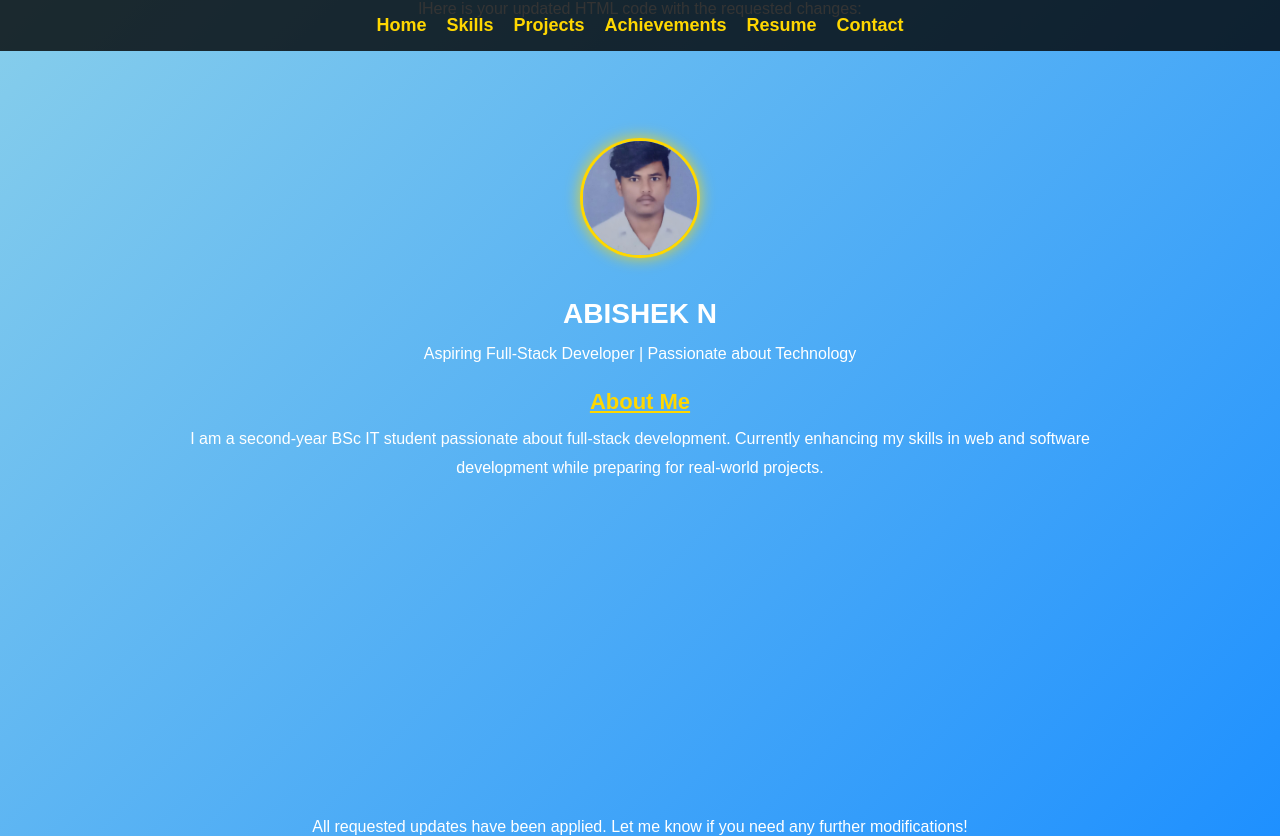
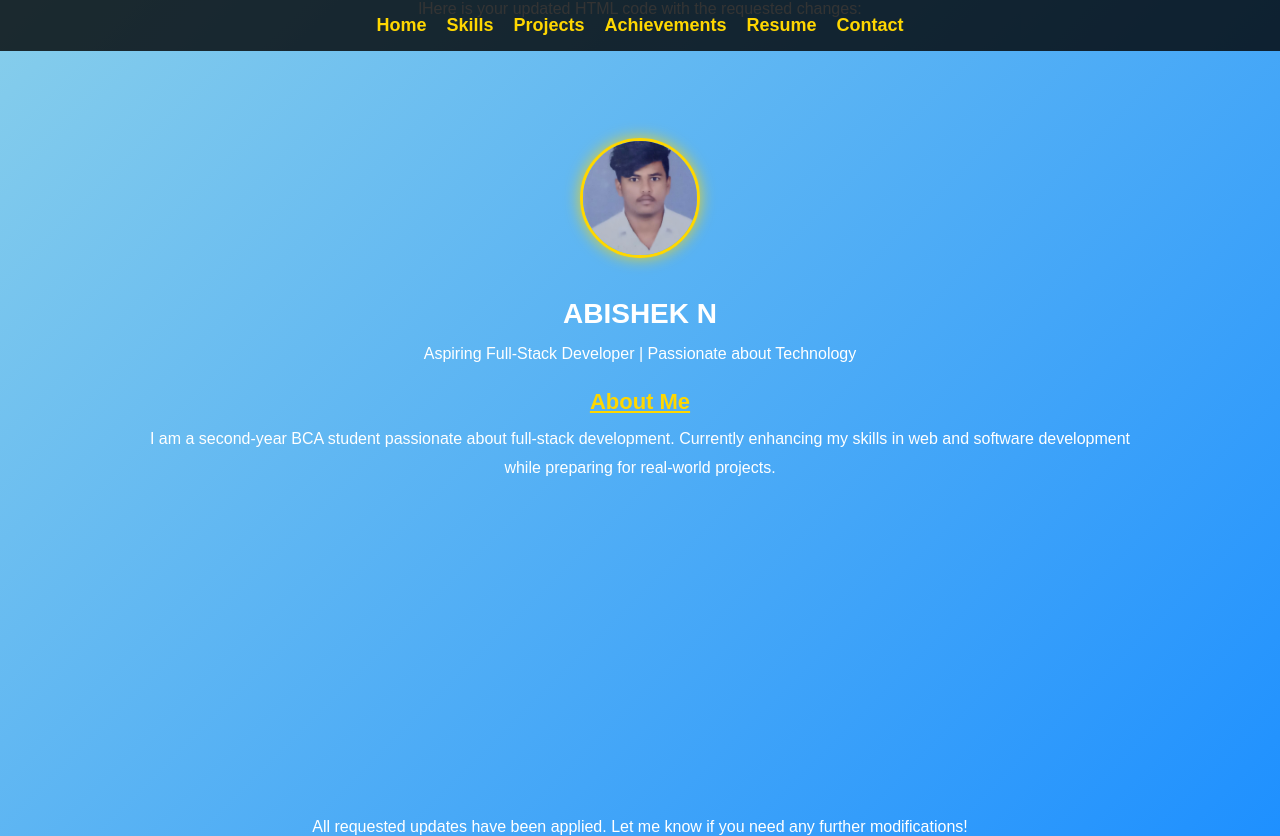
Before and after one commit to abishek2006a/Abishek-2006-, a plain HTML site: page index.html in a window 1280 px wide. Drawn offline with Linux system fonts and the light colour scheme.

Commit message:
Update index.html

```diff
--- a/index.html
+++ b/index.html
@@ -150,7 +150,7 @@ lHere is your updated HTML code with the requested changes:
         <h1>ABISHEK N</h1>
         <p>Aspiring Full-Stack Developer | Passionate about Technology</p>
         <h2>About Me</h2>
-        <p>I am a second-year BSc IT student passionate about full-stack development. Currently enhancing my skills in web and software development while preparing for real-world projects.</p>
+        <p>I am a second-year BCA student passionate about full-stack development. Currently enhancing my skills in web and software development while preparing for real-world projects.</p>
     </div>
 
     <!-- Skills Section -->
```
